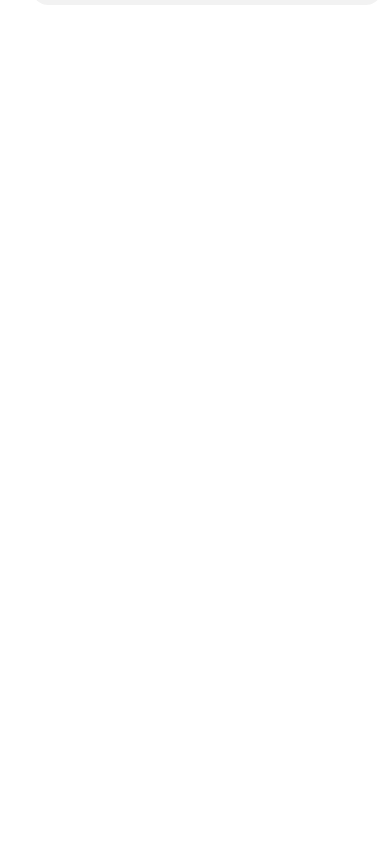
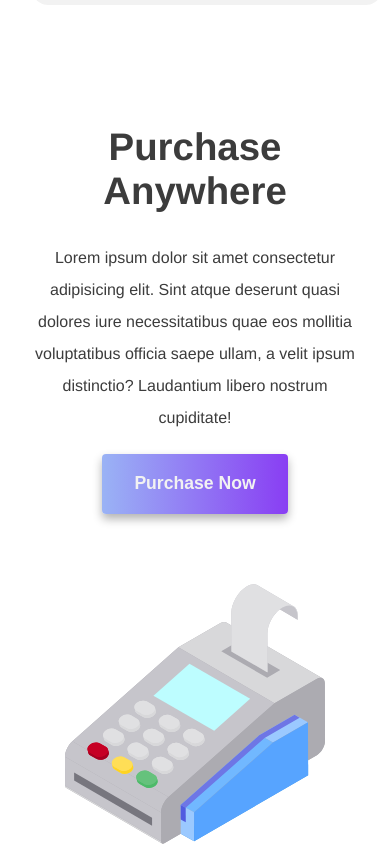
Before and after one commit to josedan10/vue-app, a Vue app: page / in a window 390 px wide. Shown: the part 2537-3381 px from the top of the page. Before the commit the page ends 2662 px from the top, so only its background shows below. Built offline with nearby package versions, Linux system fonts and the light colour scheme.

Commit message:
feat: globalization with responsive

```diff
--- a/src/App.vue
+++ b/src/App.vue
@@ -3,6 +3,7 @@
     <HeaderComponent></HeaderComponent>
     <PresentationComponent></PresentationComponent>
     <BenefitsComponent></BenefitsComponent>
+    <GlobalizationComponent></GlobalizationComponent>
   </div>
 </template>
 
@@ -10,13 +11,15 @@
 import HeaderComponent from './components/HeaderComponent.vue'
 import PresentationComponent from './components/PresentationComponent.vue'
 import BenefitsComponent from './components/BenefitsComponent.vue'
+import GlobalizationComponent from './components/GlobalizationComponent.vue'
 
 export default {
   name: 'App',
   components: {
     HeaderComponent,
     PresentationComponent,
-    BenefitsComponent
+    BenefitsComponent,
+    GlobalizationComponent,
   }
 }
 </script>
@@ -44,6 +47,7 @@ export default {
 
 button {
   outline: none;
+  border: 0;
 
   &:hover {
     cursor: pointer;
--- /dev/null
+++ b/src/components/GlobalizationComponent.vue
@@ -0,0 +1,82 @@
+<template>
+    <div
+        class="globalization-container"
+    >
+        <div class="container">
+
+            <div class="content-wrapper">
+                <h2 class="section-title">Purchase Anywhere</h2>
+                <p class="content">Lorem ipsum dolor sit amet consectetur adipisicing elit. Sint atque deserunt quasi dolores iure necessitatibus quae eos mollitia voluptatibus officia saepe ullam, a velit ipsum distinctio? Laudantium libero nostrum cupiditate!</p>
+                <button class="btn">Purchase Now</button>
+            </div>
+            <img src="../assets/punto-de-venta.svg" alt="" class="globalization-img">
+        </div>
+    </div>
+</template>
+
+<script>
+export default {
+    data: () => ({
+
+    })
+}
+</script>
+
+<style lang="scss">
+    @import '../scss/_variables';
+
+    .globalization-container .container {
+        display: flex;
+        justify-content: space-around;
+        align-items: center;
+
+        .content-wrapper,
+        .globalization-img {
+            width: 48%;
+            max-width: 400px;
+        }
+
+        .content-wrapper {
+            .content {
+                line-height: 2;
+            }
+
+            .btn {
+                display: flex;
+                justify-content: center;
+                align-items: center;
+                background: linear-gradient(to left, $primary-purple, $primary-blue);
+                color: $white;
+                font-size: 1.1rem;
+                font-weight: bold;
+                height: 60px;
+                padding: 0 2rem;
+                border-radius: 4px;
+                margin-top: 20px;
+                box-shadow: 0px 5px 10px rgba(0, 0, 0, .3);
+            }
+        }
+
+        @media only screen and (max-width: 900px) {
+            flex-wrap: wrap;
+
+            .content-wrapper {
+                width: 100%;
+                max-width: 100%;
+
+                .section-title,
+                .content {
+                    text-align: center;
+                }
+
+                .btn {
+                    margin: 20px auto 70px;
+                }
+            }
+
+            .globalization-img {
+                width: 80%;
+            }
+        }
+    }
+</style>
```
Also changed, not shown: src/assets/punto-de-venta.svg (added).
